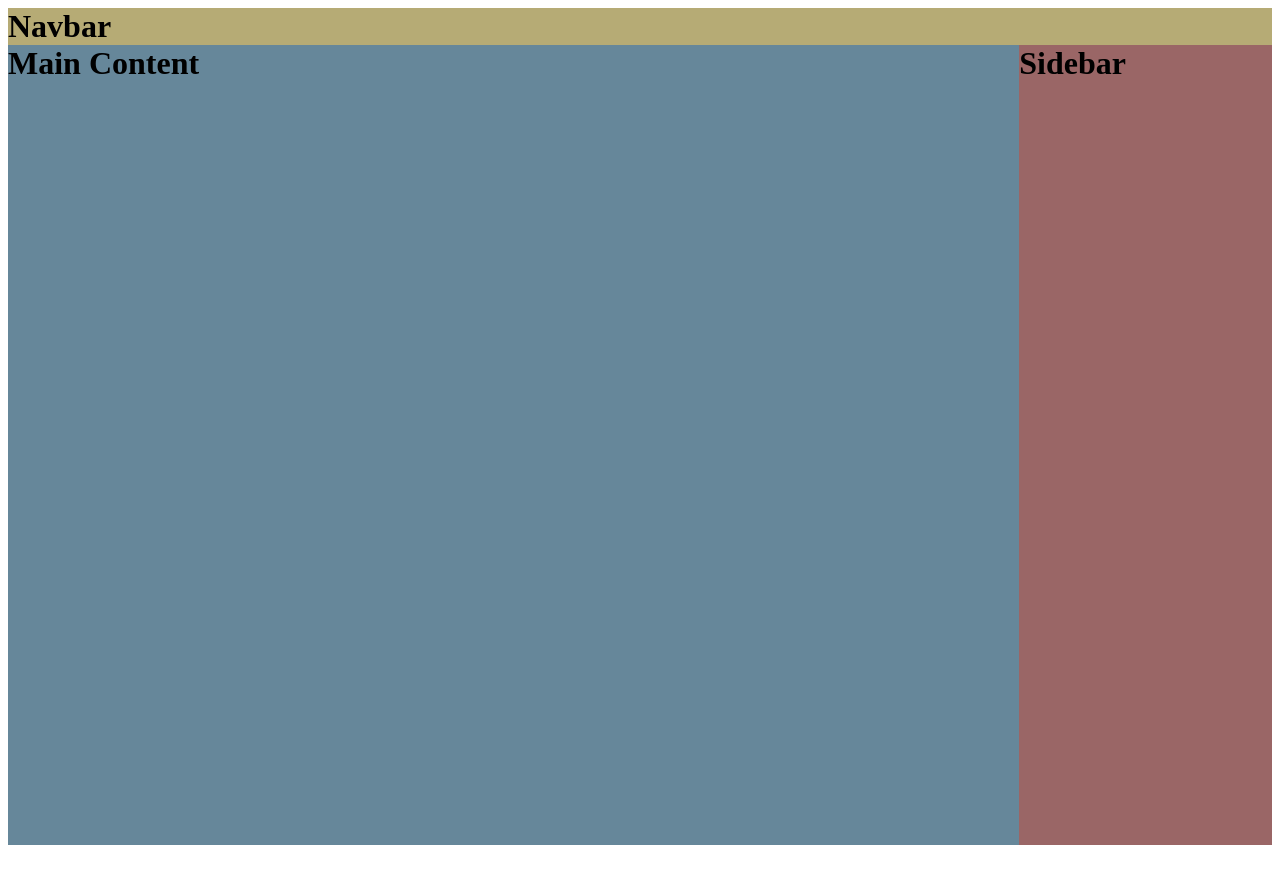
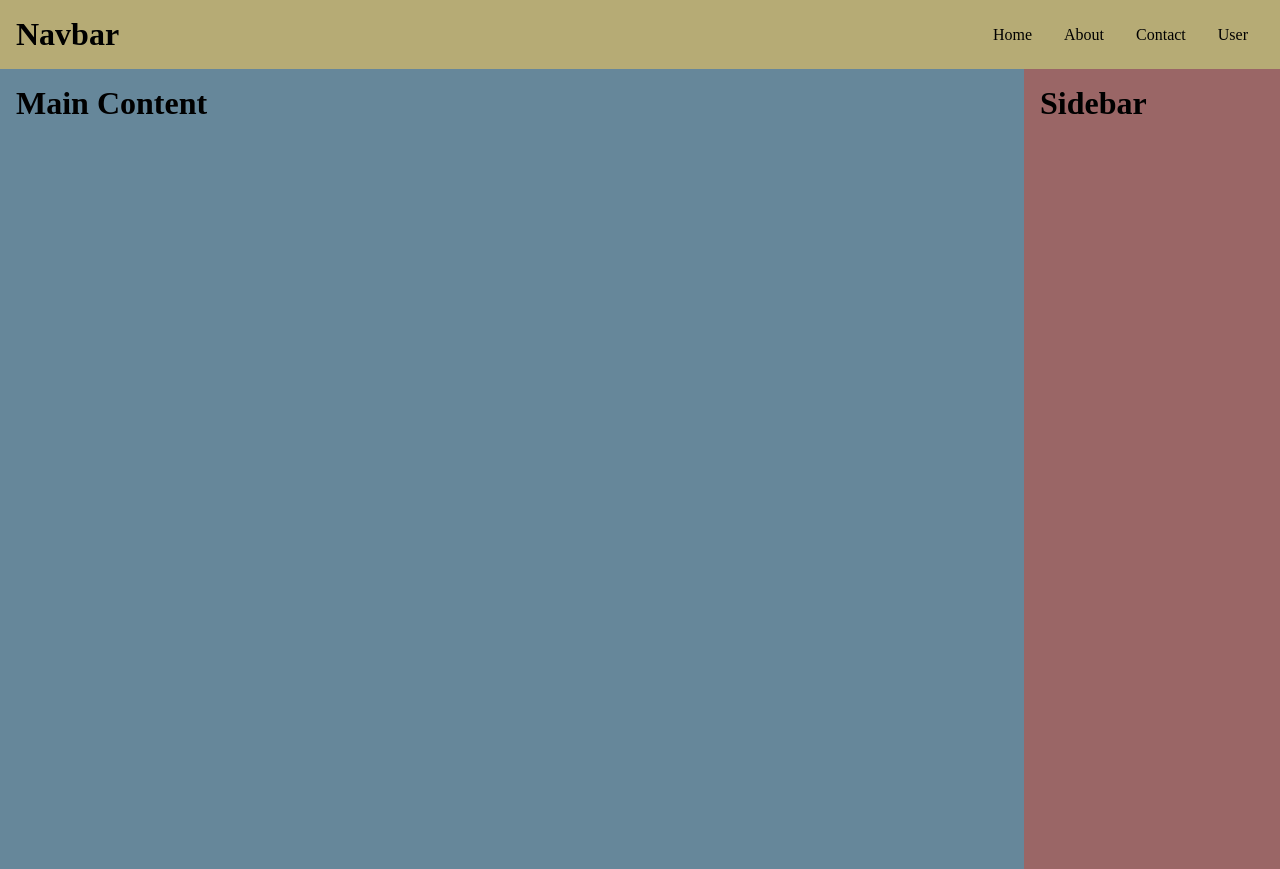
Before and after one commit to ArMAx141/Monogram, a Vue app in the folder client/: page / in a window 1280 px wide. Built offline with nearby package versions, Linux system fonts and the light colour scheme; the HTML template or start-up script is replaced by a standard one.

Commit message:
navbar feature initial works

```diff
--- a/client/src/App.vue
+++ b/client/src/App.vue
@@ -1,6 +1,7 @@
 <script setup lang="ts">
 import navbar from "./components/navbar.vue";
 import sidebar from "./components/sidebar.vue";
+import "./assets/reset.css";
 </script>
 
 <template>
@@ -14,20 +15,12 @@ import sidebar from "./components/sidebar.vue";
 </template>
 
 <style scoped>
-* {
-  box-sizing: border-box;
-  margin: 0;
-  padding: 0;
-}
-
 .main-container {
   display: flex;
   flex-direction: column;
   width: 100%;
 
-  .navbar-container {
-    background-color: rgb(182, 171, 117);
-  }
+
 }
 
 .container {
@@ -38,6 +31,7 @@ import sidebar from "./components/sidebar.vue";
   main {
     width: 80%;
     background-color: rgb(102, 135, 154);
+    padding: 1rem;
   }
 
   .aside-container {
--- /dev/null
+++ b/client/src/assets/reset.css
@@ -0,0 +1,13 @@
+*,
+*::before,
+*::after {
+  box-sizing: border-box;
+  margin: 0;
+  padding: 0;
+}
+
+html,
+body {
+  height: 100%;
+  width: 100%;
+}
--- a/client/src/components/navbar.vue
+++ b/client/src/components/navbar.vue
@@ -1,13 +1,32 @@
 <template>
-  <div class="navbar-container"><h1>Navbar</h1></div>
+  <div class="navbar-container">
+    <h1>Navbar</h1>
+    <ul class="nav-links-container">
+      <li>Home</li>
+      <li>About</li>
+      <li>Contact</li>
+      <li>User</li>
+    </ul>
+  </div>
 </template>
 
 <script setup lang="ts"></script>
 
 <style scoped>
-* {
-  box-sizing: border-box;
-  margin: 0;
-  padding: 0;
+.navbar-container {
+  background-color: rgb(182, 171, 117);
+
+  display: flex;
+  justify-content: space-between;
+
+  padding: 1rem;
+}
+
+.nav-links-container {
+  list-style: none;
+  display: flex;
+  align-items: center;
+  gap: 2rem;
+  margin-right: 1rem;
 }
 </style>
--- a/client/src/components/sidebar.vue
+++ b/client/src/components/sidebar.vue
@@ -6,9 +6,7 @@
 <script setup lang="ts"></script>
 
 <style scoped>
-* {
-  box-sizing: border-box;
-  margin: 0;
-  padding: 0;
+.aside-container {
+  padding: 1rem;
 }
 </style>
```
